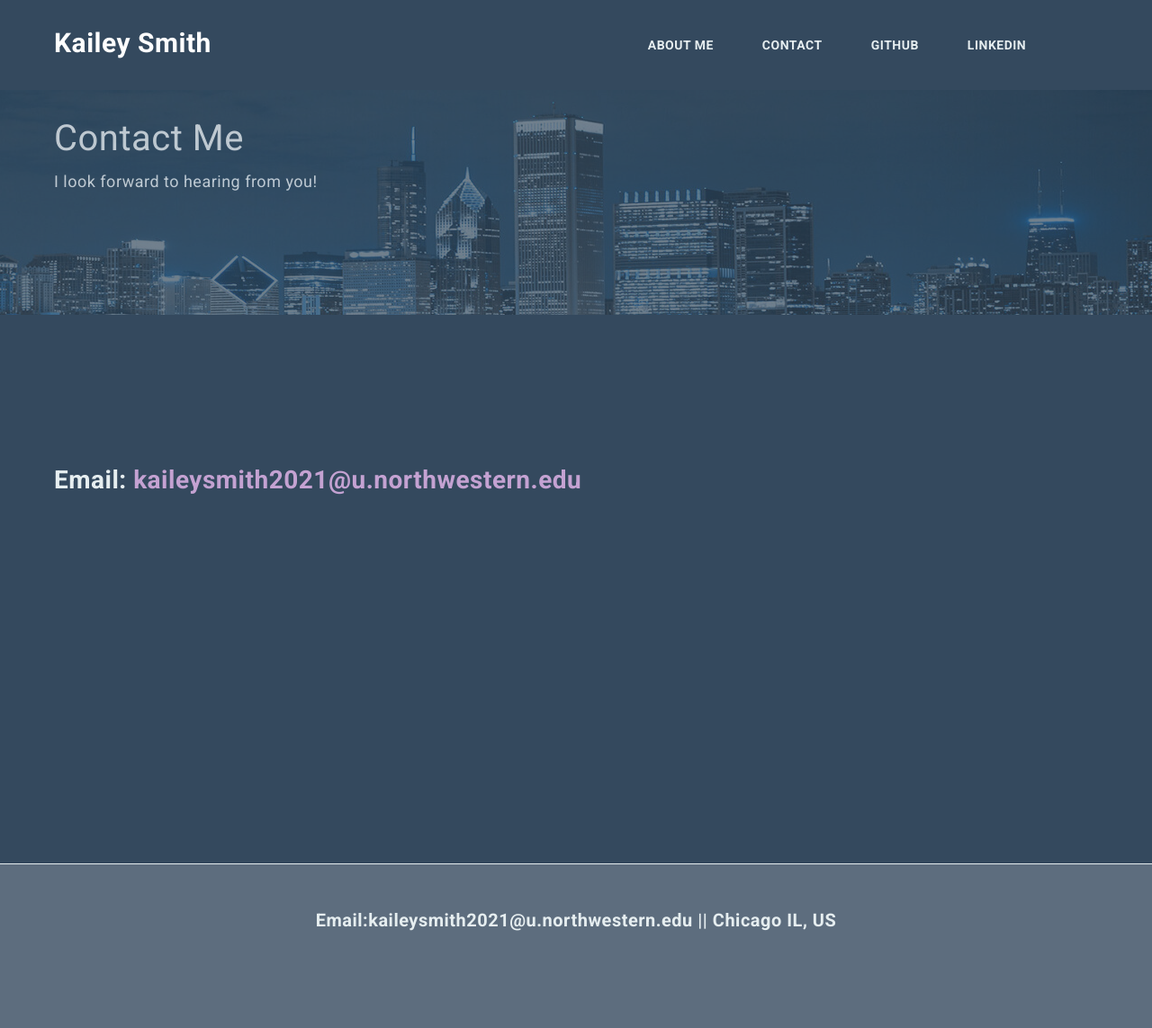
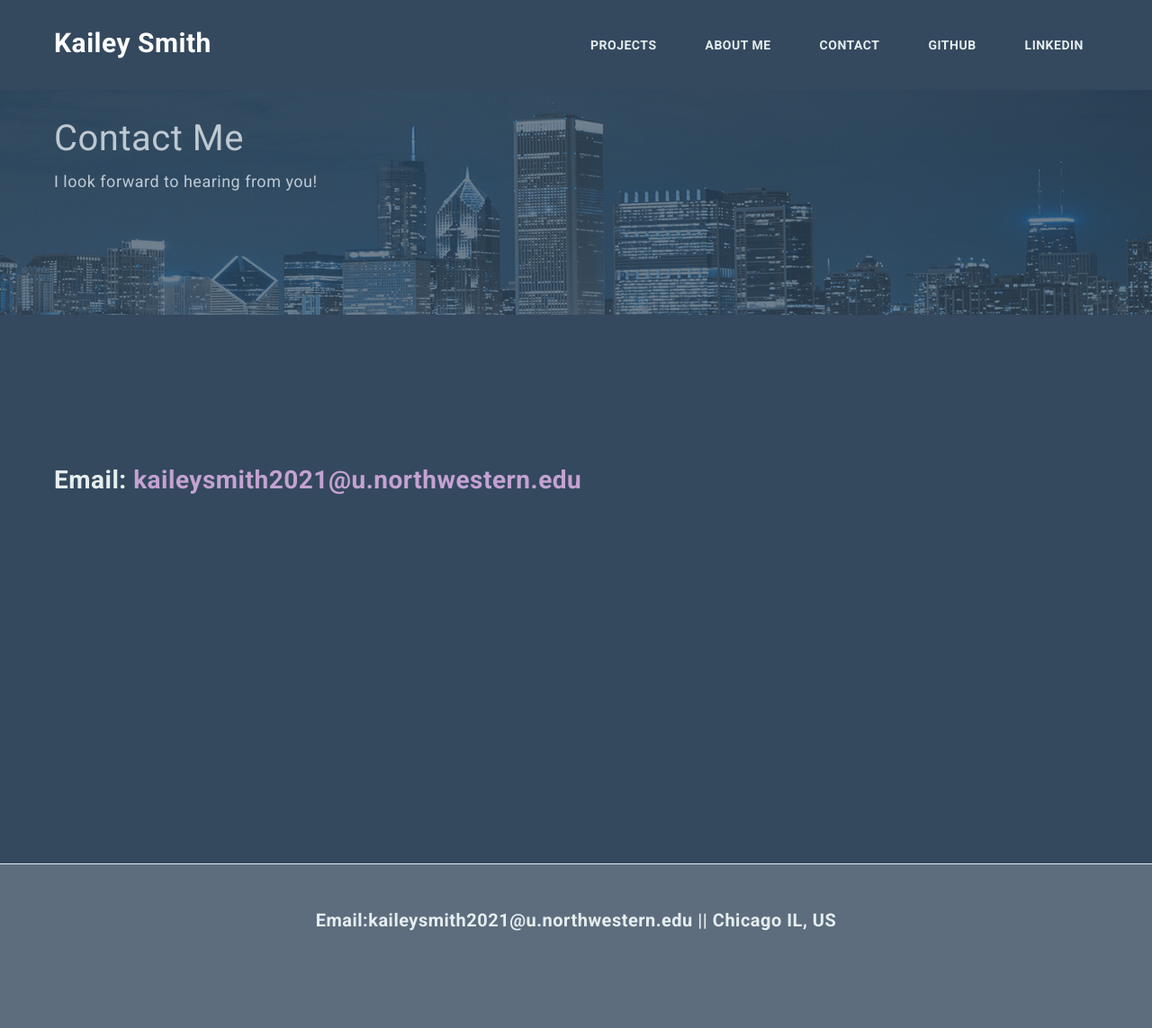
Before and after one commit to gingineer95/gingineer95.github.io, a Jekyll site: the page built from _pages/contact.html, in a window 1280 px wide. Shown: the whole page at 90% size. Built offline with Jekyll 4.4.1, drawn with Linux system fonts in a browser that asks for light colours.

Commit message:
Added the Projects link in my header

```diff
--- a/_data/settings.yml
+++ b/_data/settings.yml
@@ -21,5 +21,7 @@ github: https://github.com/gingineer95
 github-title: github
 linkedin: https://www.linkedin.com/in/kailey-smith-188a9411a/
 linkedin-title: linkedin
+projects: https://gingineer95.github.io/
+projects-title: projects
 contact: Contact Me
 contact-blurb: I look forward to hearing from you!
--- a/_includes/header.html
+++ b/_includes/header.html
@@ -26,6 +26,9 @@
             <div class="nav__title">Menu</div>
 
             <ul class="nav__list list-reset">
+              <li class="nav__item">
+                <a href="{{ site.data.settings.projects }}" class="nav__link">{{ site.data.settings.projects-title }}</a>
+              </li>
               {% for page in site.pages %}
                 {% unless page.name == 'tags.html' or page.name == '404.html' %}
               {% if page.title %}
```
